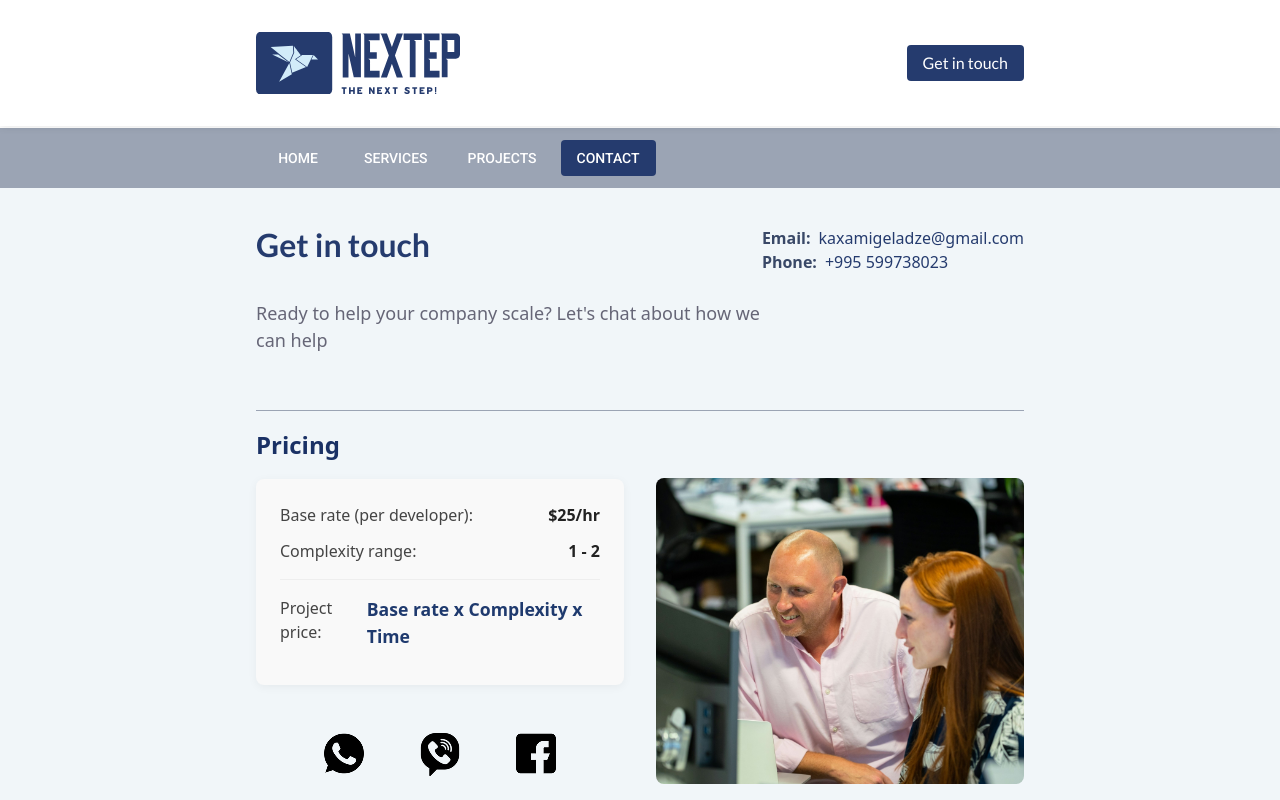
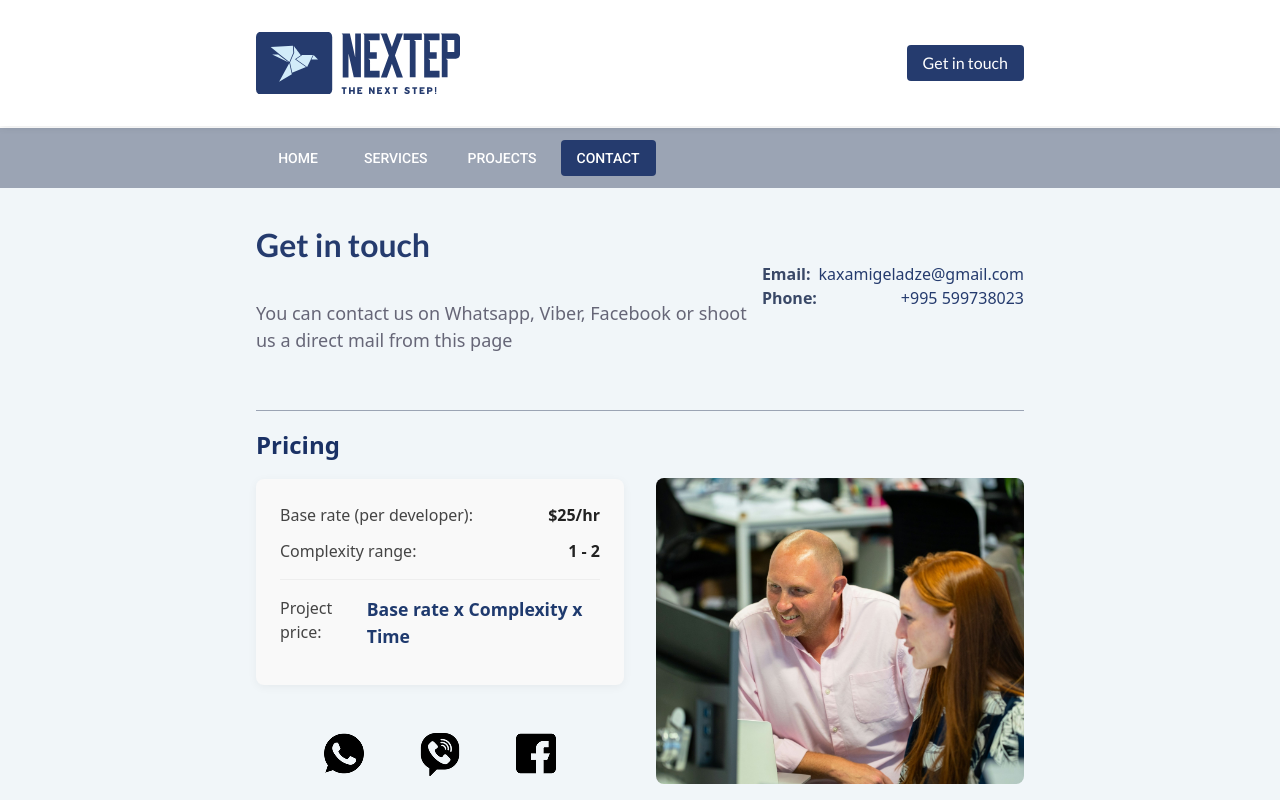
Before and after one commit to Lado267/nextep-front, a Next.js app: page /contact in a window 1280 px wide. Shown: the top 800 px of the page. Built offline with nearby package versions, Linux system fonts and the light colour scheme.

Commit message:
- fixed contact info component

```diff
--- a/src/app/contact/page.tsx
+++ b/src/app/contact/page.tsx
@@ -21,18 +21,18 @@ export default function ContactPage() {
       <div className="contact-header-container flex justify-between">
         <div className="contact-text flex flex-col gap-4">
           <h1 className="contact-title">Get in touch</h1>
-          <p className="contact-subtitle">Ready to help your company scale? Let's chat about how we can help</p>
+          <p className="contact-subtitle">You can contact us on Whatsapp, Viber, Facebook or shoot us a direct mail from this page</p>
         </div>
 
         {/* Contact Info Component */}
-        <div className="contact-info">
-          <div className="contact-row flex items-center">
+        <div className="contact-info pt-[36px]">
+          <div className="contact-row flex items-center justify-between">
         <div className="contact-label mr-2">Email:</div>
         <div className="contact-value">
           <a href="mailto:kaxamigeladze@gmail.com">kaxamigeladze@gmail.com</a>
         </div>
           </div>
-          <div className="contact-row flex items-center">
+          <div className="contact-row flex items-center justify-between">
         <div className="contact-label mr-2">Phone:</div>
         <div className="contact-value">
           <a href="tel:+995599738023">+995 599738023</a>
```
